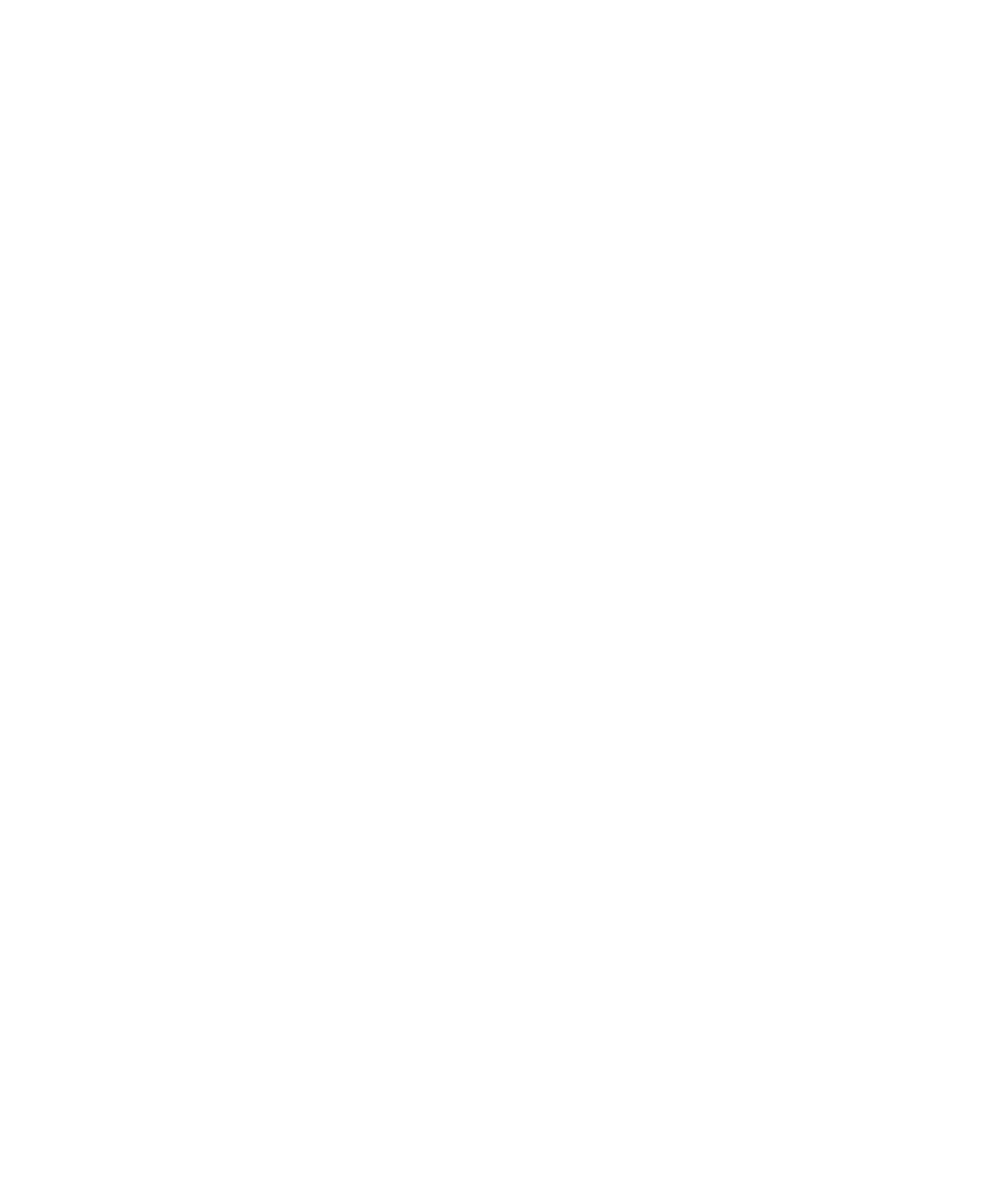
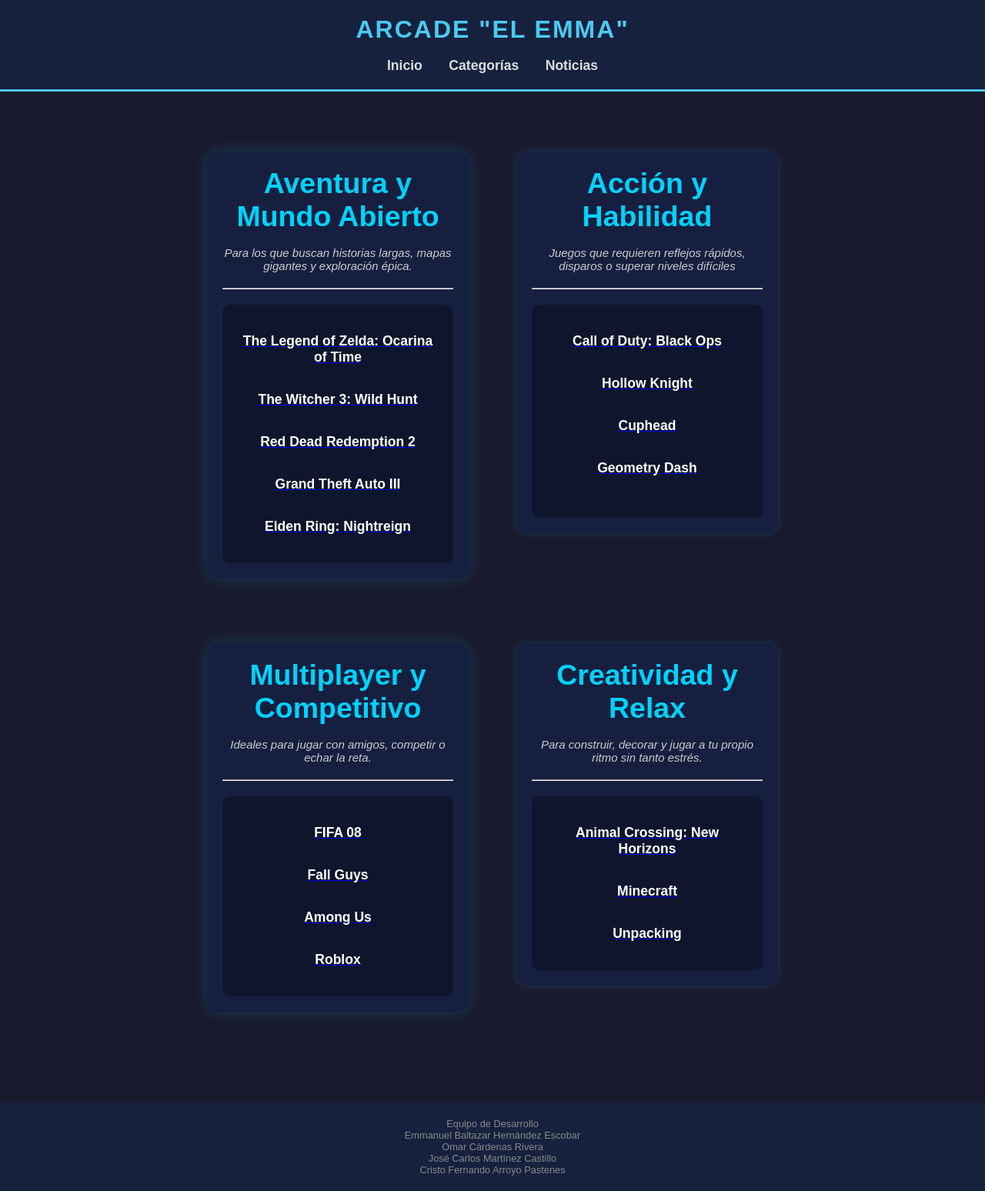
Before and after one commit to batman777jose-droid/videojuegos-news, a Flask app: page /categorias in a window 1280 px wide. Before the commit the page is empty. Shown: the whole page at 77% size. Before the commit the page ends 800 px from the top, so only its background shows below. Run offline with Flask 3, Linux system fonts and the light colour scheme.

Commit message:
Penultimos de de categorias - Jose y Fernando

```diff
--- a/static/juegos.css
+++ b/static/categoria.css
@@ -18,25 +18,22 @@ header {
     border-bottom: 3px solid #4cc9f0;
 }
 
-header .titulo {
-  color: white;
-  font-size: 100px;
-  line-height: 100px;
+
+
+nav a:hover {
+    color: #4cc9f0;
 }
-header nav a {
-  color: white;
-  padding: 10px 30px;
-  line-height: normal;
-  display: inline-block;
-  text-decoration: none;
-  font-size: 20px;
-  border-radius: 5px;
+
+nav a {
+    color: #ddd;
+    text-decoration: none;
+    margin: 0 15px;
+    font-weight: bold;
+    font-size: 1.1em;
 }
-header nav a:hover {
-  background-color: #398189;
-  -webkit-transition: all 500ms;
-  -o-transition: all 500ms;
-}
+
+
+
 tr
 {
   vertical-align: top;
@@ -48,7 +45,7 @@ tr
 }
 h3
 {
-  color: #4b1717;
+  color: white;
 }
 .todo {
   width: 90%;
@@ -78,7 +75,7 @@ footer {
 
 .contenedor-detalle {
     display: flex;
-    max-width: 1000px;
+    max-width: 300px;
     margin: 40px auto;
     background-color: #161f3f;
     border-radius: 15px;
@@ -89,7 +86,7 @@ footer {
 
 .contenedor-detalle_1 {
     display: flex;
-    max-width: 400px;
+    max-width: 300px;
     margin: 40px auto;
     background-color: #161f3f;
     border-radius: 15px;
--- a/static/noticias.css
+++ b/static/noticias.css
@@ -90,3 +90,8 @@ footer {
     color: #888;
     background-color: #16213e;
 }
+
+a {
+    text-decoration: none;
+    color: inherit; /* O pon color: white; */
+}
--- a/templates/categorias.html
+++ b/templates/categorias.html
@@ -0,0 +1,218 @@
+<!DOCTYPE html>
+<html>
+<head>
+    <meta charset="UTF-8">
+    <meta name="viewport" content="width=device-width, initial-scale=1.0">
+    <title>Arcade "El Emma"</title>
+    <link rel="stylesheet" href="{{ url_for('static', filename='categoria.css') }}">
+</head>
+  <body>
+    <center>
+    <header>
+        <h1>Arcade "El Emma"</h1>
+      <br>
+        <nav>
+            <a href="{{ url_for('index') }}">Inicio</a>
+            <a href="{{ url_for('categorias') }}">Categorías</a>
+            <a href="{{ url_for('noticias') }}">Noticias</a>
+        </nav>
+    </header>
+      </center>
+
+      <h1><b></b></h1><br>
+
+	<p>
+	<center>
+    <br>
+
+    <center>
+
+
+<table>
+<tr>
+<td width="400" height="315">
+  <div class="contenedor-detalle">
+
+        <div class="info-juego">
+          <center>
+            <h2 class="titulo-juego">Aventura y Mundo Abierto</h2>
+            <br>
+            <p class="categoria"><span>Para los que buscan historias largas, mapas gigantes y exploración épica.</span></p>
+          </center>
+
+            <hr>
+
+            <div class="zona-compra">
+
+            <center>
+                <br>
+              <a href="{{ url_for('the_legend_zelda') }}">
+                <h3>The Legend of Zelda: Ocarina of Time</h3>
+              </a>
+                <br><br>
+              <a href="{{ url_for('the_witcher_3') }}">
+                <h3>The Witcher 3: Wild Hunt</h3>
+              </a>
+                <br><br>
+              <a href="{{ url_for('red_dead_redeption_2') }}">
+                <h3>Red Dead Redemption 2</h3>
+              </a>
+                <br><br>
+              <a href="{{ url_for('gta_3') }}">
+                <h3>Grand Theft Auto III</h3>
+              </a>
+                <br><br>
+              <a href="{{ url_for('elder_ring') }}">
+                <h3>Elden Ring: Nightreign</h3>
+              </a>
+                <br>
+            </center>
+
+            </div>
+        </div>
+    </div>
+
+
+</td>
+<td width="400" height="500">
+  <div class="contenedor-detalle_1">
+
+        <div class="info-juego">
+          <center>
+            <h2 class="titulo-juego">Acción y Habilidad</h2>
+            <br>
+            <p class="categoria"><span>Juegos que requieren reflejos rápidos, disparos o superar niveles difíciles</span></p>
+          </center>
+
+            <hr>
+
+            <div class="zona-compra">
+
+            <center>
+                <br>
+              <a href="{{ url_for('cod_blackops') }}">
+                <h3>Call of Duty: Black Ops</h3>
+              </a>
+                <br><br>
+              <a href="{{ url_for('hollow_knight') }}">
+                <h3>Hollow Knight</h3>
+              </a>
+                <br><br>
+              <a href="{{ url_for('cuphead') }}">
+                <h3>Cuphead</h3>
+              </a>
+                <br><br>
+              <a href="{{ url_for('geometry_dash') }}">
+                <h3>Geometry Dash</h3>
+              </a>
+                <br><br>
+            </center>
+
+            </div>
+        </div>
+    </div>
+
+</td>
+</tr>
+
+</table>
+	</center>
+	</p>
+    <table>
+<tr>
+<td width="400" height="315">
+  <div class="contenedor-detalle">
+
+        <div class="info-juego">
+          <center>
+            <h2 class="titulo-juego">Multiplayer y Competitivo</h2>
+            <br>
+            <p class="categoria"><span>Ideales para jugar con amigos, competir o echar la reta.</span></p>
+          </center>
+
+            <hr>
+
+            <div class="zona-compra">
+
+            <center>
+                <br>
+              <a href="{{ url_for('fifa08') }}">
+                <h3>FIFA 08</h3>
+              </a>
+                <br><br>
+              <a href="{{ url_for('fall_guys') }}">
+                <h3>Fall Guys</h3>
+              </a>
+                <br><br>
+              <a href="{{ url_for('among_us') }}">
+                <h3>Among Us</h3>
+              </a>
+                <br><br>
+              <a href="{{ url_for('roblox') }}">
+                <h3>Roblox</h3>
+              </a>
+                <br>
+            </center>
+
+            </div>
+        </div>
+    </div>
+
+
+</td>
+<td width="400" height="500">
+  <div class="contenedor-detalle_1">
+
+        <div class="info-juego">
+          <center>
+            <h2 class="titulo-juego">Creatividad y Relax</h2>
+            <br>
+            <p class="categoria"><span>Para construir, decorar y jugar a tu propio ritmo sin tanto estrés.</span></p>
+          </center>
+
+            <hr>
+
+            <div class="zona-compra">
+
+            <center>
+                <br>
+              <a href="{{ url_for('animal_crossing') }}">
+                <h3>Animal Crossing: New Horizons</h3>
+              </a>
+                <br><br>
+              <a href="{{ url_for('minecraft') }}">
+                <h3>Minecraft</h3>
+              </a>
+                <br><br>
+              <a href="{{ url_for('unpacking') }}">
+                <h3>Unpacking</h3>
+              </a>
+                <br>
+            </center>
+
+            </div>
+        </div>
+    </div>
+
+</td>
+</tr>
+
+</table>
+
+
+      </p><br>
+      </p>
+    <h1></h1><br>
+
+
+    </article>
+    <footer>
+        <p>Equipo de Desarrollo</p>
+        <p>Emmanuel Baltazar Hernández Escobar</p>
+        <p>Omar Cárdenas Rivera</p>
+        <p>José Carlos Martínez Castillo</p>
+        <p>Cristo Fernando Arroyo Pastenes</p>
+    </footer>
+
+</body>
+</html>
```
Also changed, not shown: other parts of static/categoria.css (+0 -65 lines), templates/noticias.html (+12 -0 lines).
